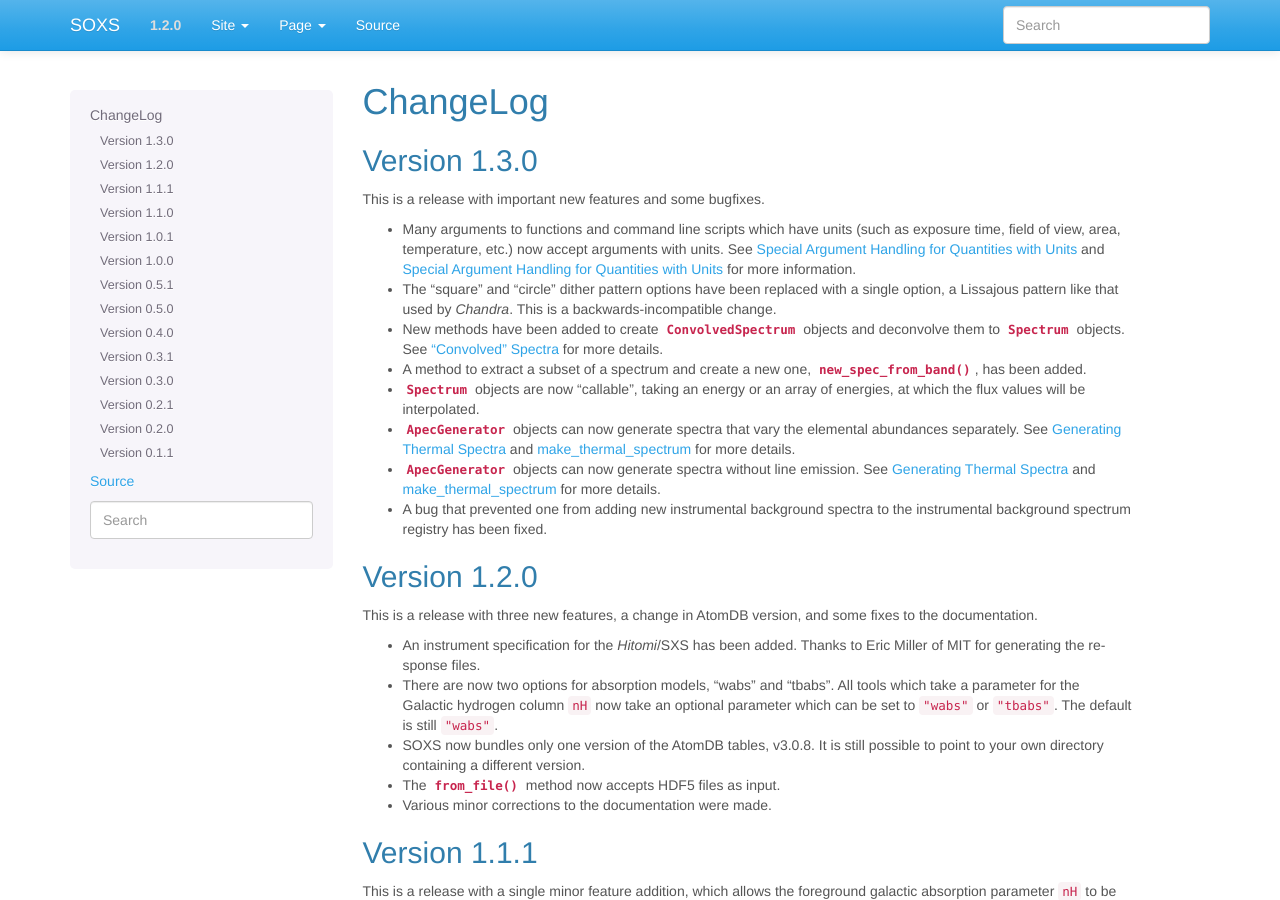
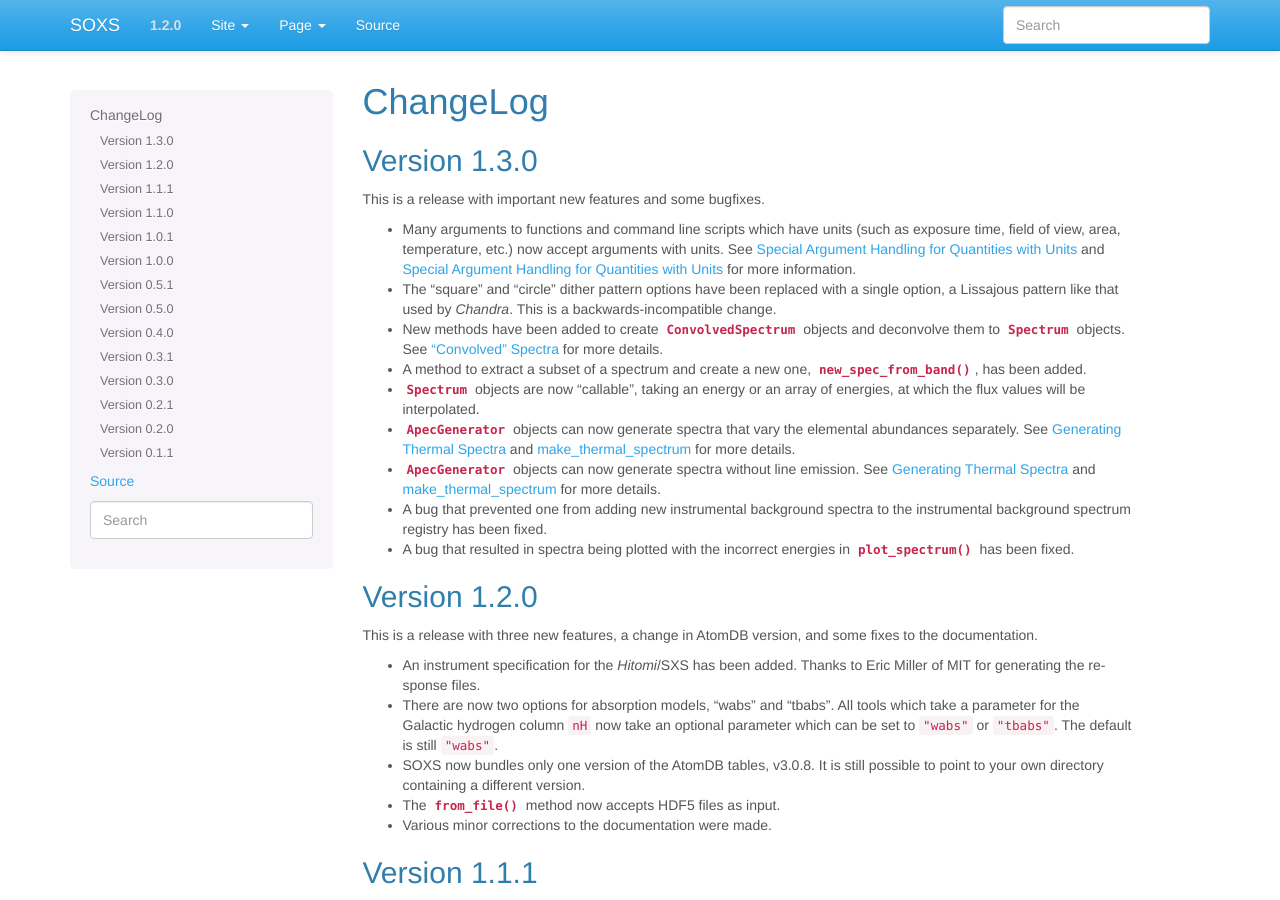
Before and after one commit to lynx-x-ray-observatory/soxs, a Sphinx documentation site: the page built from doc/source/changelog.rst, in a window 1280 px wide and 900 px high. Built offline with Sphinx 7.4.7, drawn with Linux system fonts in a browser that asks for light colours.

Commit message:
Note the bugfix in the changelog

```diff
--- a/doc/source/changelog.rst
+++ b/doc/source/changelog.rst
@@ -29,6 +29,8 @@ This is a release with important new features and some bugfixes.
   for more details.
 * A bug that prevented one from adding new instrumental background spectra to the
   instrumental background spectrum registry has been fixed.
+* A bug that resulted in spectra being plotted with the incorrect energies in
+  :func:`~soxs.events.plot_spectrum` has been fixed.
 
 Version 1.2.0
 -------------
```
